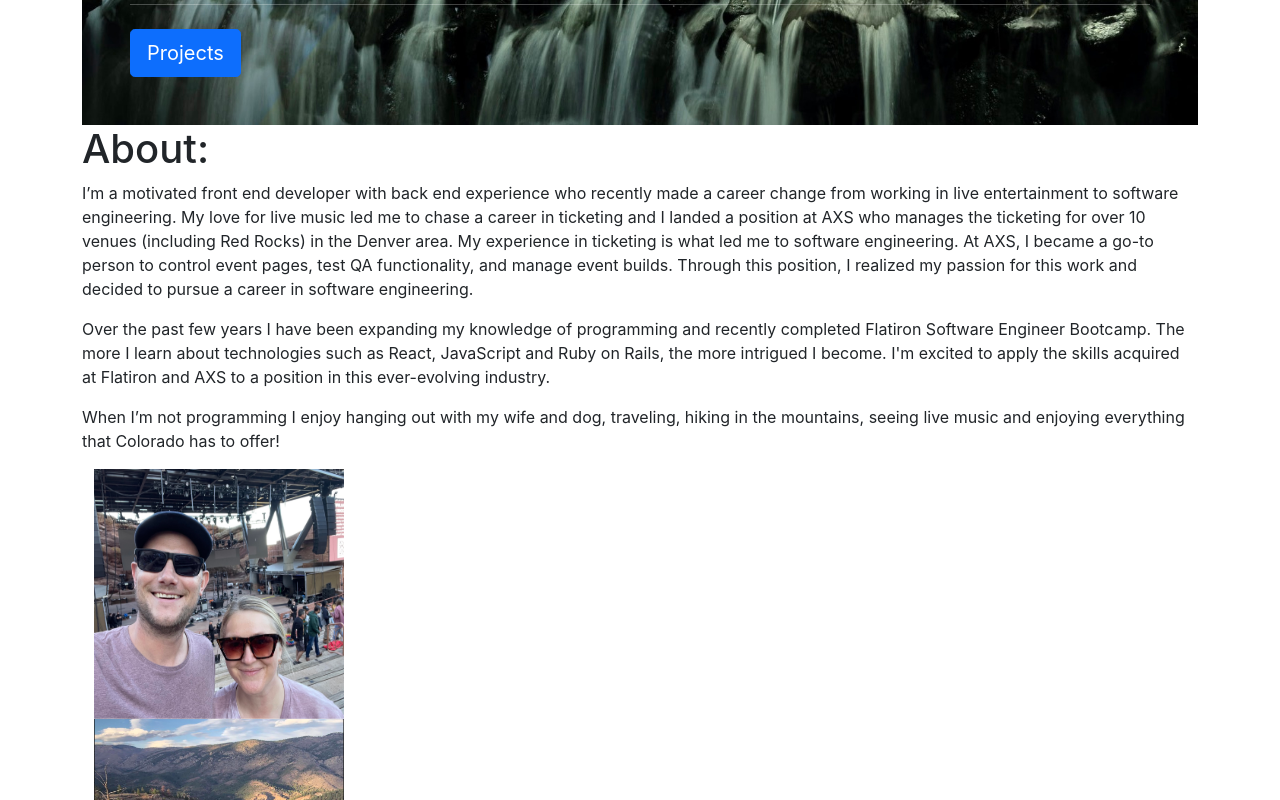
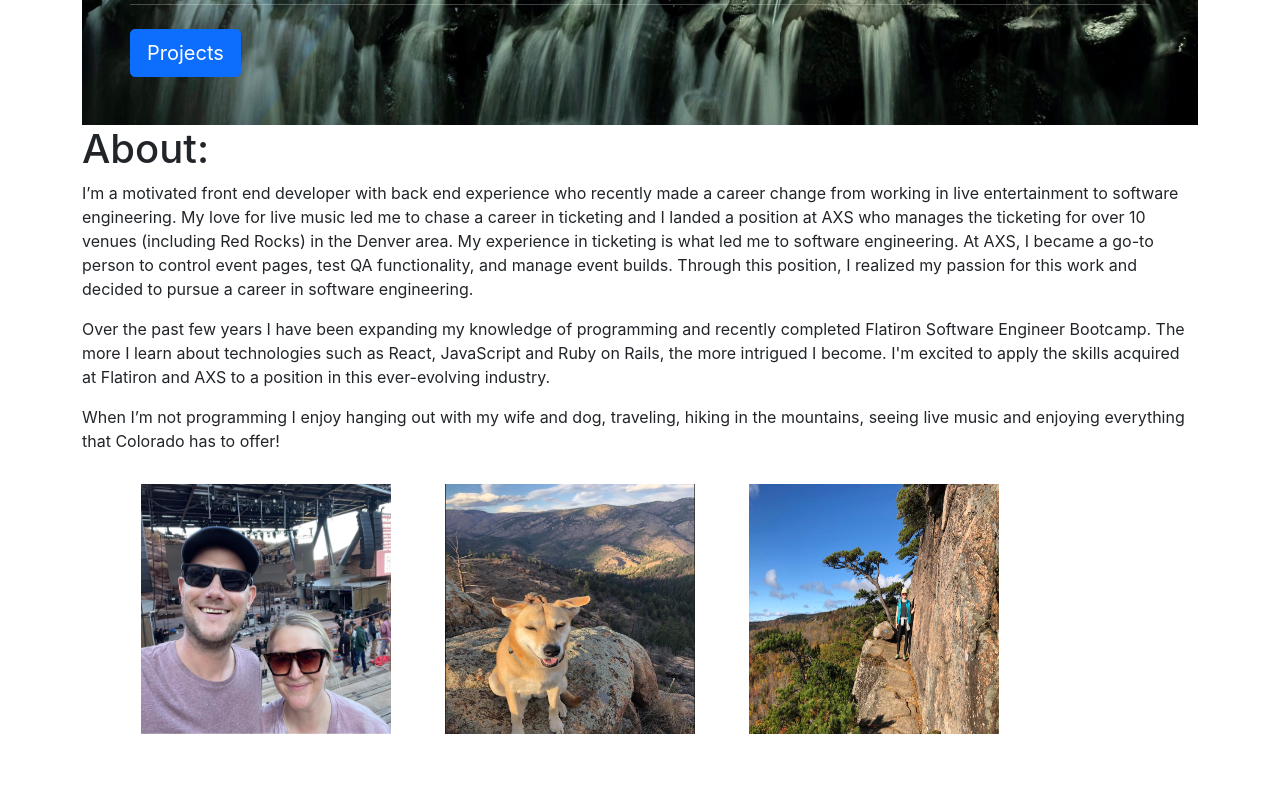
Before and after one commit to mickbbnelson/Mick-Portfolio, a React (Create React App) app in the folder mick-portfolio/: page / in a window 1280 px wide. Shown: the part 240-1040 px from the top of the page. After the commit the page ends 1005 px from the top, so only its background shows below. Built offline with nearby package versions, Linux system fonts and the light colour scheme; the HTML template or start-up script is replaced by a standard one.

Commit message:
Add image components to home page

```diff
--- a/mick-portfolio/src/Pages/home.js
+++ b/mick-portfolio/src/Pages/home.js
@@ -1,10 +1,19 @@
 import Image1 from '../Components/Image1'
 import Image2 from '../Components/Image2'
 import Image3 from '../Components/Image3'
+import styled from 'styled-components'
+
+const Styles = styled.div`
+    .imageUl li {
+        display: inline-block;
+        margin: 15px;
+    }
+`;
 
 const Home = () => {
     return(
         <>
+        <Styles>
         <div>
             <h1>About:</h1>
             <p>I’m a motivated front end developer with back end experience
@@ -26,10 +35,13 @@ const Home = () => {
                 that Colorado has to offer!</p>
         </div>
         <div>
-            <Image1 />
-            <Image2 />
-            <Image3 />
+            <ul className="imageUl">
+                <li><Image1 /></li>
+                <li><Image2 /></li>
+                <li><Image3 /></li>
+            </ul>
         </div>
+        </Styles>
         </>
     )
 }
```
